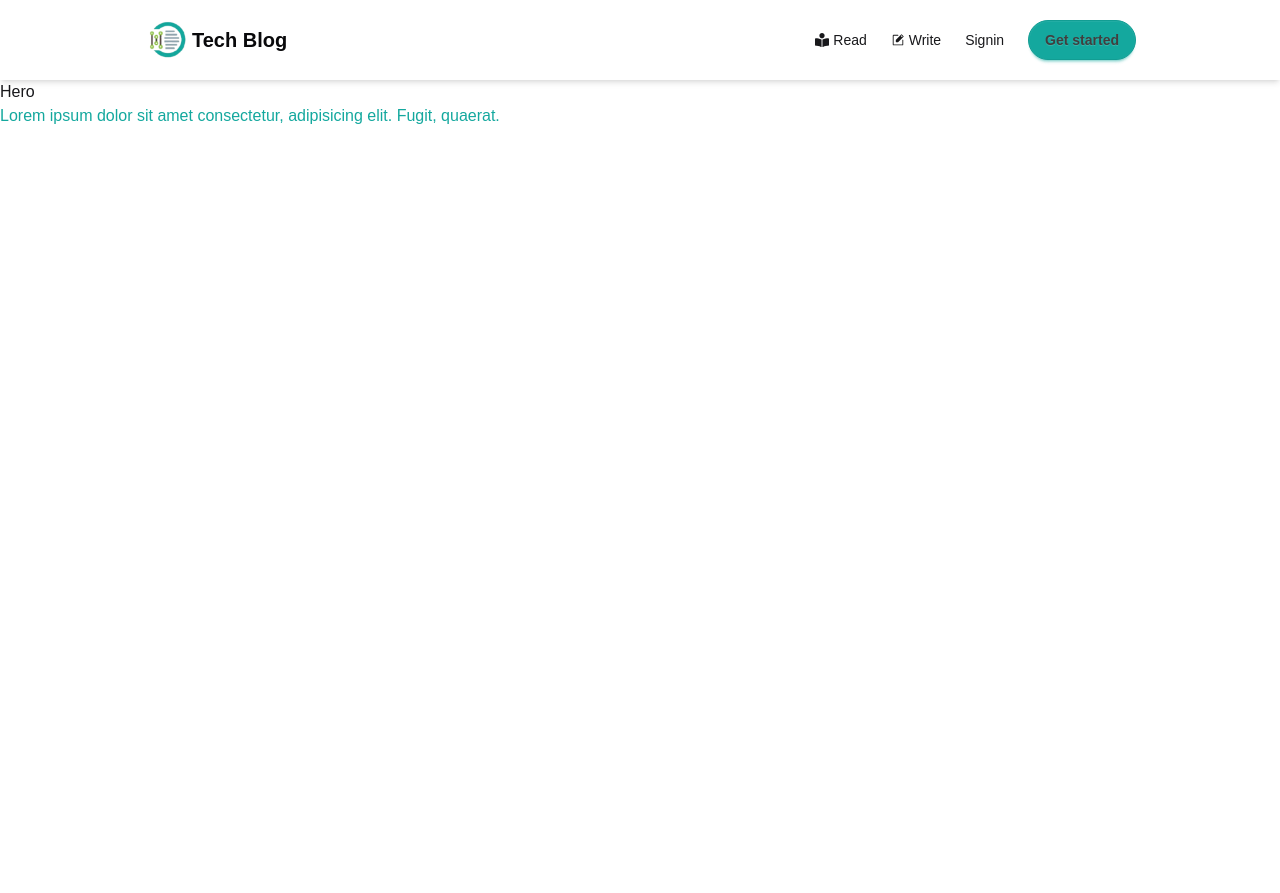
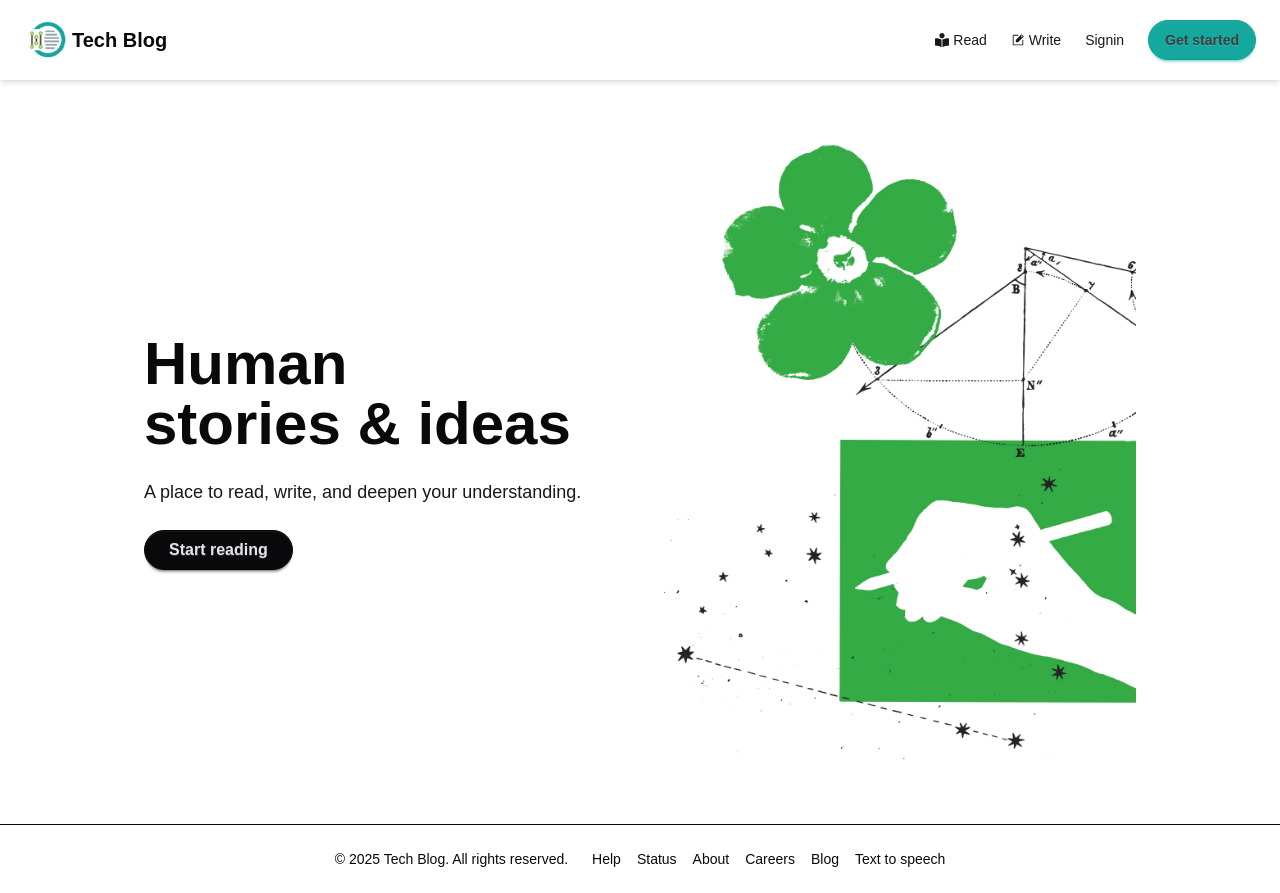
Before and after one commit to omarfaruk-dev/tech-blog-client, a React (Vite) app: page / in a window 1280 px wide. Before the commit the page ends 800 px from the top, so only its background shows below. Built offline with nearby package versions, Linux system fonts and the light colour scheme; a web font is replaced by a local one.

Commit message:
hero, footer added

```diff
--- /dev/null
+++ b/src/components/Footer.jsx
@@ -0,0 +1,17 @@
+export default function Footer() {
+    return (
+        <footer className="footer items-center justify-center  p-6 bg-base-100 text-sm text-neutral border-t flex flex-col md:flex-row gap-6">
+            <div>
+                © {new Date().getFullYear()} Tech Blog. All rights reserved.
+            </div>
+            <div className="flex flex-wrap gap-4 justify-center">
+                <a className="link link-hover">Help</a>
+                <a className="link link-hover">Status</a>
+                <a className="link link-hover">About</a>
+                <a className="link link-hover">Careers</a>
+                <a className="link link-hover">Blog</a>
+                <a className="link link-hover">Text to speech</a>
+            </div>
+        </footer>
+    );
+}
--- a/src/components/Hero.jsx
+++ b/src/components/Hero.jsx
@@ -1,12 +1,26 @@
-import React from 'react';
+export default function Hero() {
+  return (
+    <div className="hero min-h-[calc(100vh-149px)] bg-base-100 px-4 lg:px-24 py-12">
+      <div className="hero-content max-w-5xl mx-auto flex-col lg:flex-row-reverse gap-12">
+        {/* Illustrative Side (Right on large screens) */}
+        <div className="flex-1 flex flex-col items-center lg:items-end gap-6">
+            <img  src="hero.webp" alt="" />
+        </div>
 
-const Hero = () => {
-    return (
-        <div>
-            Hero
-            <h2 className='text-secondary'>Lorem ipsum dolor sit amet consectetur, adipisicing elit. Fugit, quaerat.</h2>
+        {/* Text Side (Left on large screens) */}
+        <div className="flex-1">
+          <h1 className="text-5xl md:text-6xl font-bold text-neutral">
+            Human <br />
+            <span className="text-neutral">stories & ideas</span>
+          </h1>
+          <p className="py-6 text-lg ">
+            A place to read, write, and deepen your understanding.
+          </p>
+          <button className="btn btn-neutral rounded-full text-base px-6">
+            Start reading
+          </button>
         </div>
-    );
-};
-
-export default Hero;
+      </div>
+    </div>
+  );
+}
--- a/src/components/NavBar.jsx
+++ b/src/components/NavBar.jsx
@@ -17,7 +17,7 @@ export default function Navbar() {
 
     return (
         <div className="navbar shadow-md">
-            <div className="navbar bg-base-100 px-4 w-5xl mx-auto">
+            <div className="navbar bg-base-100 px-4 w-7xl mx-auto">
                 <div className="flex-1">
                     <Link to="/" className="flex items-center text-xl font-bold text-neutral">
                         <img className="w-12" src="/logo.png" alt="" /> Tech Blog
@@ -26,13 +26,6 @@ export default function Navbar() {
 
                 <div className="hidden lg:flex gap-6 items-center text-sm">
                     {links}
-                    {/* <Link to="/our-story" className="hover:text-primary">Our story</Link>
-                    <Link to="/membership" className="hover:text-primary">Membership</Link>
-                    <Link to="/write" className="hover:text-primary">Write</Link>
-                    <Link to="/signin" className="hover:text-primary">Sign in</Link>
-                    <Link to="/get-started">
-                        <button className="btn btn-primary rounded-full px-4">Get started</button>
-                    </Link> */}
                 </div>
 
                 {/* Mobile menu */}
--- a/src/layouts/MainLayout.jsx
+++ b/src/layouts/MainLayout.jsx
@@ -1,6 +1,7 @@
 
 import { Outlet } from 'react-router';
 import NavBar from '../components/NavBar';
+import Footer from '../components/Footer';
 
 const MainLayout = () => {
     return (
@@ -11,6 +12,7 @@ const MainLayout = () => {
             <main>
                 <Outlet/>
             </main>
+            <footer><Footer/></footer>
         </div>
     );
 };
```
Also changed, not shown: public/hero.webp (added).
